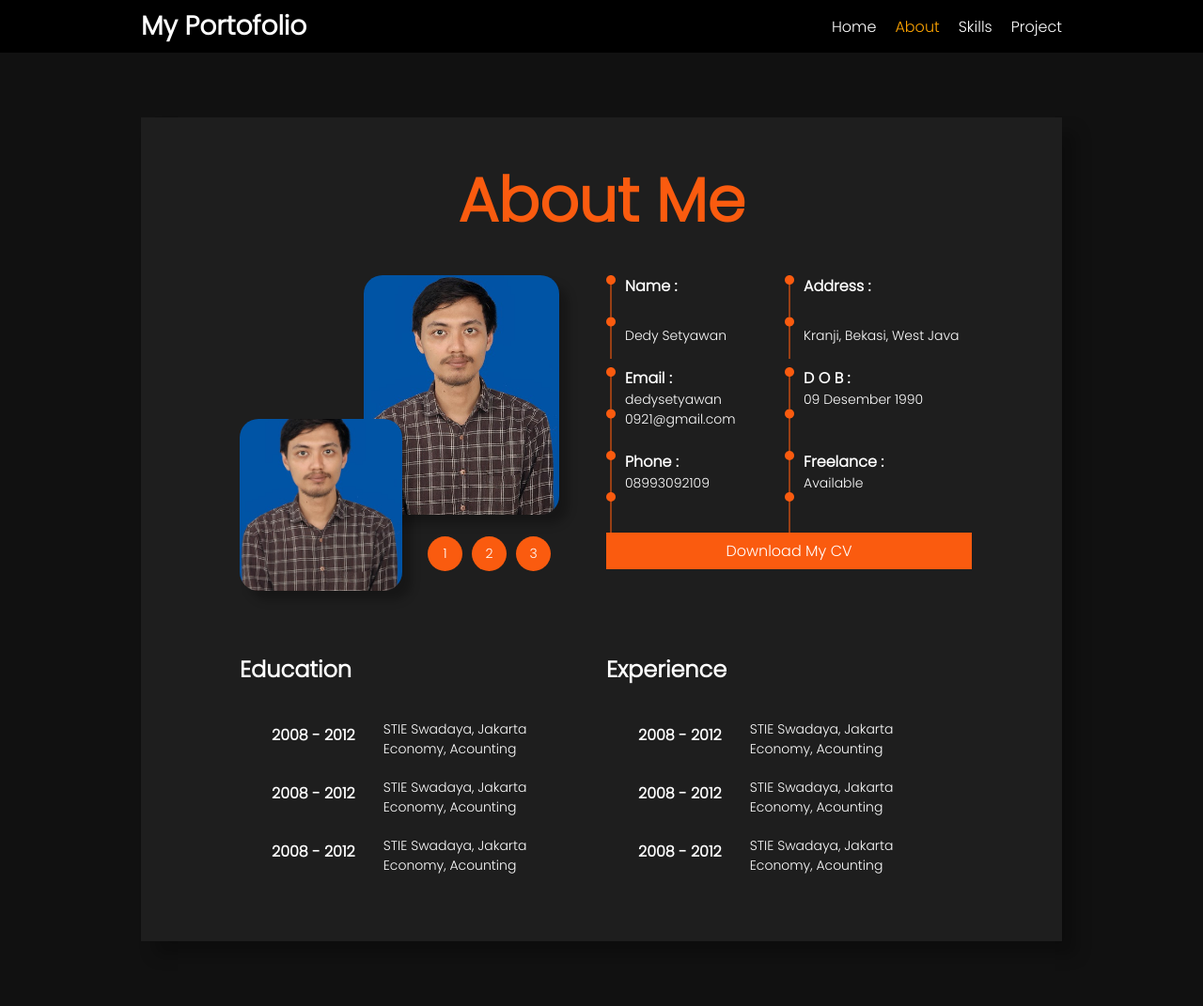
After one commit to dedysetyawan0921/projects, a Python web app: template portofolio/backend/templates/about.html in a window 1280 px wide. The commit adds this page. Shown: the whole page at 94% size. Run offline with Jinja, Linux system fonts and the light colour scheme; the template is opened without the code that fills it, so the values that code supplies are empty.

Commit message:
update design

```diff
--- a/portofolio/backend/about/forms.py
+++ b/portofolio/backend/abouts/forms.py
@@ -1,7 +1,6 @@
 from flask_wtf import FlaskForm
-from wtforms import StringField, DateField, TextAreaField, EmailField, IntegerField
-from wtforms.validators import DataRequired, Length, Email
-from models import Bio
+from wtforms import StringField, DateField, TextAreaField, EmailField, IntegerField, SubmitField
+from wtforms.validators import DataRequired, Email
 
 class AboutForm(FlaskForm):
     name = StringField('Name', validators=[DataRequired()])
@@ -11,3 +10,4 @@ class AboutForm(FlaskForm):
     email = EmailField('Email', validators=[DataRequired(), Email()])
     image_link = StringField('Image Link', validators=[DataRequired()])
     phone = IntegerField('Phone', validators=[DataRequired()])
+    submit = SubmitField('Create')
--- a/portofolio/backend/app.py
+++ b/portofolio/backend/app.py
@@ -3,4 +3,4 @@ from config import run
 app = run()
 
 if __name__ == '__main__':
-    app.run(debug=True)
+    app.run(host="localhost", port=8000, debug=True)
--- a/portofolio/backend/static/style.css
+++ b/portofolio/backend/static/style.css
@@ -4,6 +4,10 @@ body {
     padding: 0px;
     margin: 0px;
     background-color: #111111;
+}
+p {
+    padding: 0px;
+    margin: 0px;
 }
 
 .btn {
@@ -73,7 +77,7 @@ body {
     text-decoration: none;
 }
 
-.active {
+.nav-menu a .active {
     font-size: 16px;
     font-family: 'Poppins', sans-serif;
     color: orangered;
@@ -188,3 +192,154 @@ body {
     font-size: 24px;
     padding: 0px;
 }
+
+.section-container .welcome .body .profile {
+    padding-left: 35px;
+    padding-right: 35px;
+}
+
+.section-container .welcome .body .profile .profile-main {
+    display: flex;
+    justify-content: space-between;
+    gap: 50px;
+}
+
+.section-container .welcome .body .profile .profile-main .image-group {
+    display: flex;
+    position: relative;
+    width: 340px;
+    height: 336px;
+}
+
+.section-container .welcome .body .profile .profile-main .image-group .image-main {
+    width: 208px;
+    height: 255px;
+    object-fit: cover;
+    box-shadow: 10px 10px 10px rgba(0, 0, 0, 0.25);
+    border-radius: 20px;
+    margin-left: 132px;
+}
+
+.section-container .welcome .body .profile .profile-main .image-group .image-second {
+    position: absolute;
+    width: 173px;
+    height: 183px;
+    top: 153px;
+    object-fit: cover;
+    box-shadow: 10px 10px 10px rgba(0, 0, 0, 0.25);
+    border-radius: 20px;
+
+}
+
+.section-container .welcome .body .profile .profile-main .image-group .icon-group {
+    position: absolute;
+    width: 140px;
+    height: 37px;
+    left: 200px;
+    top: 278px;
+    display: flex;
+    gap: 10px;
+    justify-items: center;
+
+}
+
+.section-container .welcome .body .profile .profile-main .image-group .icon-group .icon {
+    content: "";
+    border-radius: 50%;
+    background-color: #FA5B0F;
+    width: 37px;
+    height: 37px;
+    text-align: center;
+    color: white;
+    text-decoration: none;
+    font-family: 'Poppins', 'sans-serif';
+    font-size: 14px;
+    border: none;
+
+}
+
+
+.section-container .welcome .body .profile .profile-main .bio-group {
+    display: flex;
+    flex-wrap: wrap;
+
+}
+
+.section-container .welcome .body .profile .profile-main .bio-group .items {
+    display: flex;
+    flex-direction: row;
+    flex: 20;
+}
+
+.section-container .welcome .body .profile .profile-main .bio-group .items .items-group {
+    display: flex;
+    flex-direction: column;
+    width: 190px;
+}
+
+.section-container .welcome .body .profile .profile-main .bio-group .items .items-group img {
+    width: 10px;
+    position: absolute;
+}
+
+.section-container .welcome .body .profile .profile-main .bio-group .items .items-group .title {
+    font-weight: 700;
+    font-size: 16px;
+    line-height: 24px;
+    color: white;
+    margin: 0px;
+    padding: 0px 0px 0px 20px;
+}
+
+.section-container .welcome .body .profile .profile-main .bio-group .items .items-group span {
+    font-size: 14px;
+    color: white;
+    margin: 0px;
+    padding: 0px 0px 0px 20px;
+}
+
+.experience {
+    display: flex;
+    justify-content: space-between;
+    margin-top: 50px;
+}
+
+.experience .education {
+    width: 380px;
+    display: flex;
+    flex-direction: column;
+}
+
+.experience .education .title {
+    font-family: 'Poppins';
+    font-style: normal;
+    font-size: 24px;
+    color: #FFFFFF;
+}
+
+.experience .education .experience-group {
+    display: flex;
+    flex-direction: row;
+    padding-left: 34px;
+    gap: 30px;
+    padding-top: 20px;
+}
+
+
+.experience .education .experience-group strong {
+    font-family: 'Poppins';
+    font-size: 16px;
+    color: #FFFFFF;
+}
+
+.experience .education .experience-group .__ {
+    display: flex;
+    flex-direction: column;
+}
+.experience .education .experience-group .__ p {
+    font-family: 'Poppins';
+    font-size: 14px;
+    color: #FFFFFF;
+    padding: 0px;
+    margin: 0px;
+}
--- /dev/null
+++ b/portofolio/backend/templates/about.html
@@ -0,0 +1,145 @@
+{% extends 'layouts.html' %}
+
+{% block about %}
+style="color: orange;"
+{% endblock %}
+
+{% block content %}
+<div class="section-container">
+
+    <div class="welcome">
+        <h3>
+            About Me
+        </h3>
+        <div class="body">
+            <div class="profile">
+                <div class="profile-main">
+                    <div class="image-group">
+                        <img class="image-main" src="{{url_for('static', filename='DSC_8392.JPG')}}" alt="">
+                        <img class="image-second" src="{{url_for('static', filename='DSC_8392.JPG')}}" alt="">
+                        <div class="icon-group">
+                            <button class="icon">1</button>
+                            <button class="icon">2</button>
+                            <button class="icon">3</button>
+
+                        </div>
+                    </div>
+                    <div class="bio-group">
+                        <div class="items">
+                            <div class="items-group">
+                                <img src="{{url_for('static', filename='main.svg')}}" alt="">
+                                <h5 class="title">Name :</h5>
+                                <br>
+                                <span>Dedy Setyawan</span>
+                            </div>
+                            <div class="items-group">
+                                <img src="{{url_for('static', filename='main.svg')}}" alt="">
+                                <h5 class="title">Address :</h5>
+                                <br>
+                                <span>Kranji, Bekasi, West Java</span>
+                            </div>
+                        </div>
+                        <div class="items">
+                            <div class="items-group">
+                                <img src="{{url_for('static', filename='main.svg')}}" alt="">
+
+                                <h5 class="title">Email :</h5>
+                                <span>dedysetyawan</span>
+                                <span>0921@gmail.com</span>
+                            </div>
+                            <div class="items-group">
+                                <img src="{{url_for('static', filename='main.svg')}}" alt="">
+
+                                <h5 class="title">D O B :</h5>
+                                <span>09 Desember 1990</span>
+                            </div>
+                        </div>
+                        <div class="items">
+                            <div class="items-group">
+                                <img src="{{url_for('static', filename='main.svg')}}" alt="">
+
+                                <h5 class="title">Phone :</h5>
+                                <span>08993092109</span>
+                            </div>
+                            <div class="items-group">
+                                <img src="{{url_for('static', filename='main.svg')}}" alt="">
+
+                                <h5 class="title">Freelance :</h5>
+                                <span>Available</span>
+                            </div>
+                        </div>
+                        <br>
+                        <div class="items" style="margin-top: 20px;">
+                            <div class="items-group">
+                                <button class="btn btn-primary" style="font-size: 16px; width: 389px;">Download My
+                                    CV</button>
+                            </div>
+                        </div>
+                    </div>
+                </div>
+                <div class="experience">
+                    <div class="education">
+                        <h1 class="title">
+                            Education
+                        </h1>
+                        <div class="experience-group">
+                            <p><strong>2008 - 2012</strong></p>
+                            <div class="__">
+                                <p>STIE Swadaya, Jakarta</p>
+                                <p>Economy, Acounting</p>
+                            </div>
+
+                        </div>
+                        <div class="experience-group">
+                            <p><strong>2008 - 2012</strong></p>
+                            <div class="__">
+                                <p>STIE Swadaya, Jakarta</p>
+                                <p>Economy, Acounting</p>
+                            </div>
+
+                        </div>
+                        <div class="experience-group">
+                            <p><strong>2008 - 2012</strong></p>
+                            <div class="__">
+                                <p>STIE Swadaya, Jakarta</p>
+                                <p>Economy, Acounting</p>
+                            </div>
+
+                        </div>
+                    </div>
+                    <div class="education">
+                        <h1 class="title">
+                            Experience
+                        </h1>
+                        <div class="experience-group">
+                            <p><strong>2008 - 2012</strong></p>
+                            <div class="__">
+                                <p>STIE Swadaya, Jakarta</p>
+                                <p>Economy, Acounting</p>
+                            </div>
+
+                        </div>
+                        <div class="experience-group">
+                            <p><strong>2008 - 2012</strong></p>
+                            <div class="__">
+                                <p>STIE Swadaya, Jakarta</p>
+                                <p>Economy, Acounting</p>
+                            </div>
+
+                        </div>
+                        <div class="experience-group">
+                            <p><strong>2008 - 2012</strong></p>
+                            <div class="__">
+                                <p>STIE Swadaya, Jakarta</p>
+                                <p>Economy, Acounting</p>
+                            </div>
+
+                        </div>
+                    </div>
+                </div>
+            </div>
+        </div>
+    </div>
+
+</div>
+{% endblock %}
--- a/portofolio/backend/templates/home.html
+++ b/portofolio/backend/templates/home.html
@@ -1,4 +1,9 @@
 {% extends 'layouts.html' %}
+
+{% block home %}
+style="color: orange;"
+{% endblock %}
+
 {% block content %}
 <div class="section-container">
 
--- a/portofolio/backend/templates/layouts.html
+++ b/portofolio/backend/templates/layouts.html
@@ -17,10 +17,10 @@
                     <h3>My Portofolio</h3>
                 </div>
                 <div class="nav-menu">
-                    <a class="active" href="#">Home</a>
-                    <a href="#">About</a>
-                    <a href="#">Skills</a>
-                    <a href="#">Project</a>
+                    <a {% block home %}{% endblock %} href="/home">Home</a>
+                    <a {% block about %}{% endblock %} href="/about">About</a>
+                    <a {% block skill %}{% endblock %} href="#">Skills</a>
+                    <a {% block project %}{% endblock %} href="#">Project</a>
                 </div>
                 {% if current_user.is_authenticated %}
                 <div class="nav-user-menu">
--- a/portofolio/backend/users/routes.py
+++ b/portofolio/backend/users/routes.py
@@ -18,7 +18,7 @@ def create_user():
         db.session.add(user)
         db.session.commit()
         flash('User berhasil dibuat', 'success')
-        return redirect(url_for('user.create_user'))
+        return redirect(url_for('user.login'))
     return render_template('register.html', form=form)
 
 
```
Also changed, not shown: portofolio/backend/abouts/routes.py (renamed from portofolio/backend/about/routes.py, +5 -4 lines), portofolio/backend/config.py (+2 -6 lines), portofolio/backend/models.py (+100 -13 lines), portofolio/backend/services/forms.py (added, +10 -0 lines), portofolio/backend/services/routes.py (added, +25 -0 lines), portofolio/backend/templates/register.html (+11 -1 lines), README.md, portofolio/backend/abouts/__init__.py (added), portofolio/backend/services/__init__.py (added), portofolio/backend/static/DSC_8392.JPG (added), portofolio/backend/static/main.svg (added), 1 other file.
